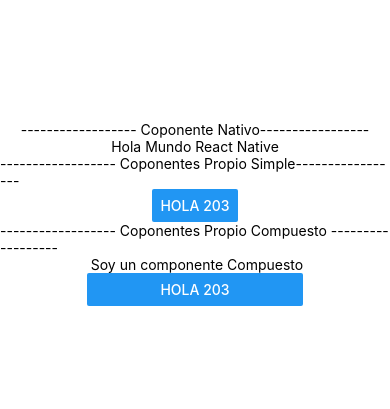
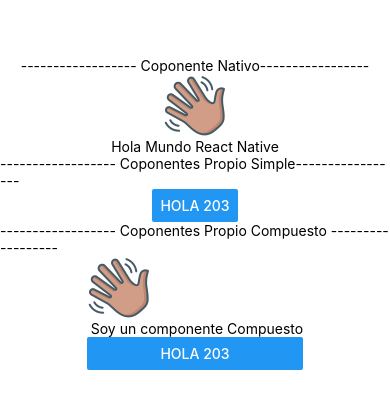
Before and after one commit to RafaelBB26/PM203, a React Native app in the folder Practica5/miapp2/: screen / in a window 390 px wide. Shown: the part 209-618 px from the top of the page. Built offline with nearby package versions, Linux system fonts and the light colour scheme; grey boxes are pictures that could not be loaded.

Commit message:
Practica 6 corregido

```diff
--- a/Practica5/miapp2/App.js
+++ b/Practica5/miapp2/App.js
@@ -11,7 +11,7 @@
 
             <Text>------------------ Coponente Nativo-----------------</Text>
 
-      <Image source ={ require ('../assets/wave.png')}/>
+      <Image source ={ require ('./assets/wave.png')}/>
 
       <Text>Hola Mundo React Native</Text>
 
--- a/Practica5/miapp2/Components/Saludo2.js
+++ b/Practica5/miapp2/Components/Saludo2.js
@@ -4,7 +4,7 @@
     return(
         <View>
 
-        <Image source ={ require ('./assets/wave.png')}/>
+        <Image source ={ require ('../assets/wave.png')}/>
         <Text> Soy un componente Compuesto</Text>
         <Button title="Hola 203"> </Button>
 
```
